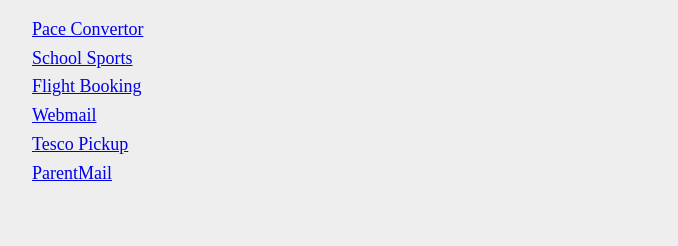
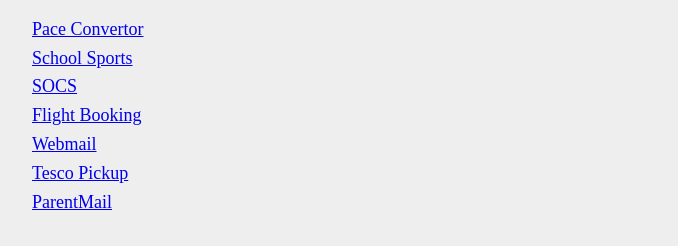
Before and after one commit to woodmj74/woodmj74.github.io, a plain HTML site: page index.html in a window 1280 px wide. Shown: the part 168-414 px from the top of the page, without its empty margins (283-961 px from the left). Drawn offline with Linux system fonts and the light colour scheme.

Commit message:
Update index.html

```diff
--- a/index.html
+++ b/index.html
@@ -16,6 +16,8 @@
     <br>
     <a href="https://www.bradfordgrammarsports.com/webapp/">School Sports</a>
     <br>
+    <a href="https://www.socscms.com/login/35/">SOCS</a>
+    <br>
     <a href="https://app.flightschedulepro.com/App/Dashboard">Flight Booking</a>
 	<br>
     <a href="https://mail.gartlandwood.com">Webmail</a>
```
